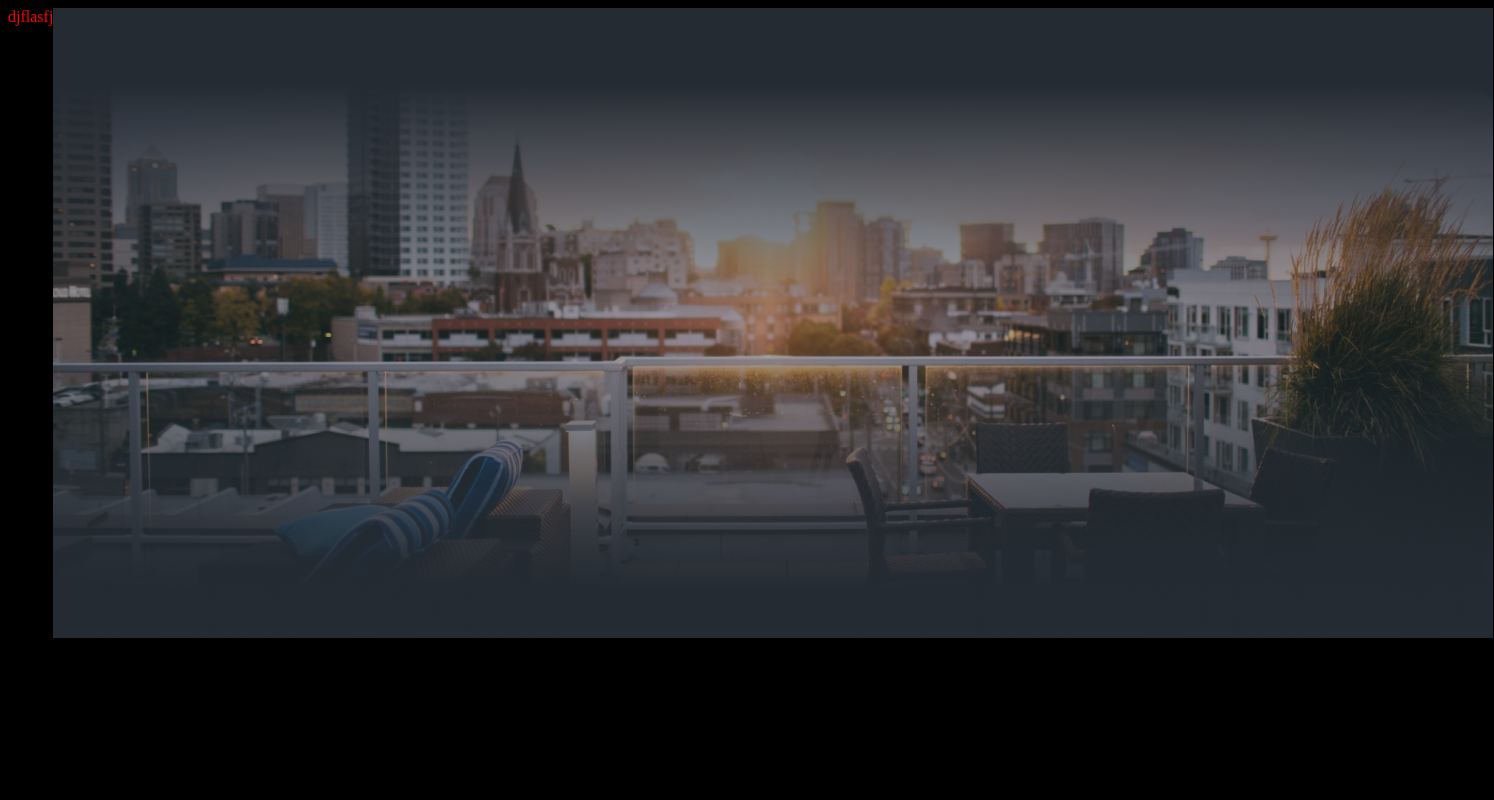
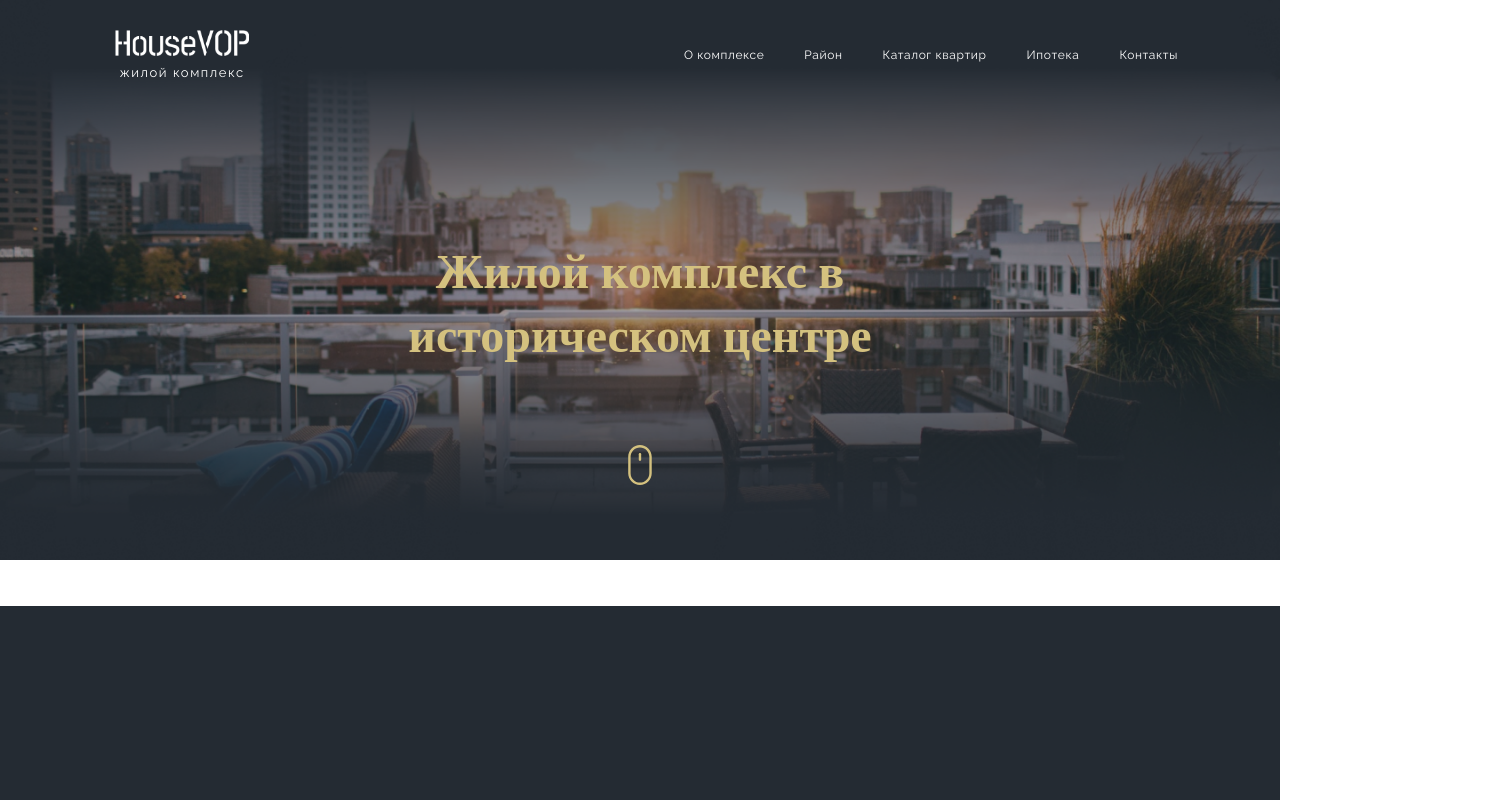
Before and after one commit to Iraidas/Residential-complex, a website: page app/index.html in a window 1280 px wide. Shown: the top 800 px of the page, 1494 px wide, since content can reach past the window. Drawn offline with nearby package versions, Linux system fonts and the light colour scheme.

Commit message:
редактирование шапки страницы

```diff
--- a/app/index.html
+++ b/app/index.html
@@ -5,13 +5,76 @@
     <meta http-equiv="X-UA-Compatible" content="IE=edge">
     <meta name="viewport" content="width=device-width, initial-scale=1.0">
     <title>Residential Complex</title>
+    <link rel="preconnect" href="https://fonts.googleapis.com">
+    <link rel="preconnect" href="https://fonts.gstatic.com" crossorigin>
+    <link href="https://fonts.googleapis.com/css2?family=Raleway&display=swap" rel="stylesheet">
+    <link href="https://fonts.googleapis.com/css2?family=Playfair+Display:wght@700&display=swap" rel="stylesheet">
+    <link href="https://fonts.googleapis.com/css2?family=Roboto:wght@300&display=swap" rel="stylesheet">
     <link rel="stylesheet" href="css/style.min.css">
 </head>
 <body>
-    <div class="text">
-        djflasfj
+    <div class="background">
+        <img class="background-image" src="images/background-image.png" alt="backgtound-image">
+        <header class="header">
+            <div class="container">
+                <a class="logo-container" href="#">
+                    <img class="logo" src="images/logo.png" alt="logo-png">
+                    <p>жилой комплекс</p>
+                </a>
+                <div class="menu">
+                    <li class="menu-list-item">
+                        <a class="menu-list-link" href="#">
+                            О комплексе
+                        </a>
+                    </li>
+                    <li class="menu-list-item">
+                        <a class="menu-list-link" href="#">
+                            Район
+                        </a>
+                    </li>
+                    <li class="menu-list-item">
+                        <a class="menu-list-link" href="#" >
+                            Каталог квартир
+                        </a>
+                    </li>
+                    <li class="menu-list-item">
+                        <a class="menu-list-link" href="#">
+                            Ипотека
+                        </a>
+                    </li>
+                    <li class="menu-list-item">
+                        <a class="menu-list-link" href="#">
+                            Контакты
+                        </a>
+                    </li>
+                </div>
+            </div>
+        </header>
+        <main class="main">
+            <section class="top">
+                <h2 class="title">
+                    Жилой комплекс в историческом центре
+                </h2>
+                <div class="mouse">
+                    <img src="images/mouse.svg" alt="mouse">
+                </div>
+                <div class="contact-info">
+                    <li class="contact">
+                        <img class="location-icon" src="images/location-svg.svg" alt="location-icon">
+                        <p>Наб. реки Фонтанки 10-15</p>
+                    </li>
+                    <li class="contact">
+                        <img class="phone-icon" src="images/phone-svg.svg" alt="phone-icon">
+                        <p>8 (812) 123-45-67</p>
+                    </li>
+                </div>
+            </section>
+            <section class="testimonials">
+
+            </section>
+        </main>
     </div>
-    <img src="images/Rectangle.png" alt="backgtound">
+
     <script src="js/main.min.js"></script>
 </body>
 </html>
--- a/app/sass/style.sass
+++ b/app/sass/style.sass
@@ -1,5 +1,113 @@
+*
+    margin: 0px
+    padding: 0px
+    color: #fff
+    text-decoration: none
+    list-style-type: none
+
 body
+    overflow-x: hidden
+
+.background
     display: flex
-    background: #000
-    .text
-        color: red
+    position: relative
+    flex-direction: column
+    width: 100%
+
+.background img
+    z-index: 1
+
+.background
+    width: 100%
+
+.header
+    display: flex
+    width: 100%
+    justify-content: center
+    position: absolute
+    margin: 30px
+    z-index: 10
+
+.header .container
+    display: flex
+    justify-content: space-between
+    width: 1110px
+
+.logo-container
+    display: flex
+    text-align: center
+    flex-direction: column
+    font-family: 'Raleway', sans-serif
+    font-size: 13px
+    letter-spacing: 0.12em
+    line-height: 14px
+
+.logo
+    width: 134px
+    padding-bottom: 10px
+
+.menu
+    display: flex
+    width: 100%
+    margin-left: 435px
+
+.menu-list-item
+    display: flex
+    margin-right: 40px
+    align-items: center
+
+.menu-list-link
+    font-family: 'Raleway', sans-serif
+    font-size: 12px
+    letter-spacing: 0.05em
+    text-align: center
+
+.menu-list-link:last-child
+    margin: 0
+
+.main
+    display: flex
+    width: 100%
+    align-items: center
+    flex-direction: column
+    justify-content: center
+    position: absolute
+    z-index: 10
+
+.top
+    width: 556px
+
+.title
+    font-family: 'Playfair Display', serif
+    text-align: center
+    margin-top: 236px
+    font-size: 48px
+    color: #D4C17F
+    line-height: 64px
+
+.mouse
+    display: flex
+    justify-content: center
+    margin-top: 81px
+    width: 556px
+    font-size: 48px
+    color: #D4C17F
+    line-height: 64px
+
+.contact-info
+    display: flex
+    flex-direction: row
+    margin-top: 100px
+    justify-content: space-between
+
+.contact
+    display: flex
+    flex-direction: row
+    font-family: 'Raleway', sans-serif
+    line-height: 21px
+    font-size: 16px
+
+.testimonials
+    height: 1000px
+    width: 100%
+    background-color: #242b33
```
Also changed, not shown: app/css/style.min.css, app/images/Rectangle.png (deleted), app/images/background-image.png (added), app/images/location-svg.svg (added), app/images/logo.png (added), app/images/mouse.svg (added), app/images/phone-svg.svg (added).
